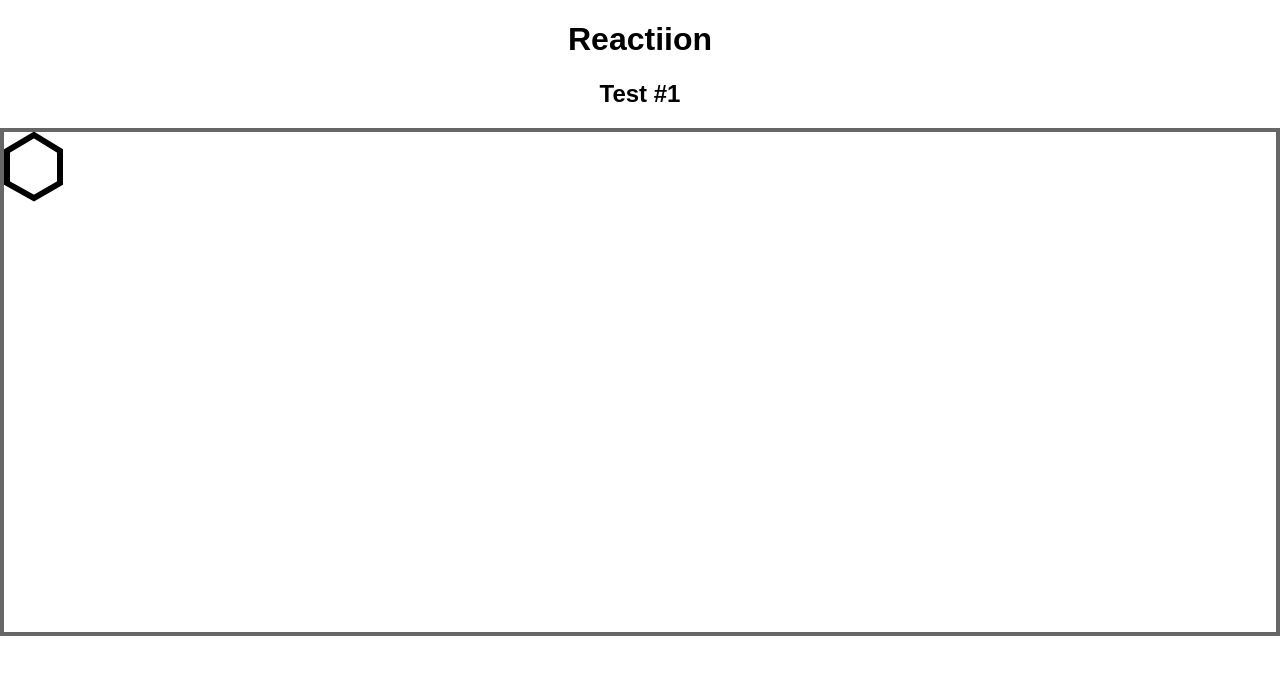
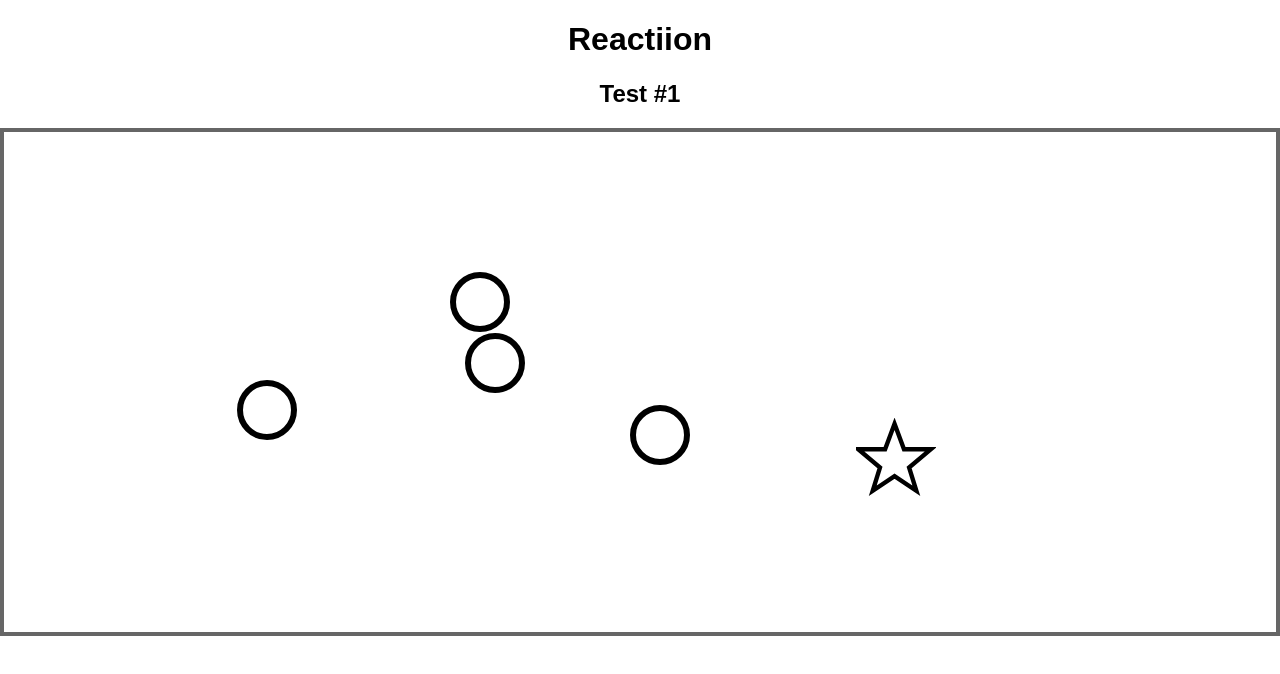
Before and after one commit to olefrank/reaction, a React (Create React App) app: page / in a window 1280 px wide. Both pictures are taken after a click on the button "Start". Shown: the top 674 px of the page. Built offline with nearby package versions, Linux system fonts and the light colour scheme.

Commit message:
Generate x random elements in test Place inside Test area WIP: collision test with other elements

```diff
--- a/src/components/App/App.js
+++ b/src/components/App/App.js
@@ -47,7 +47,7 @@ class App extends Component {
 
     switch (name) {
       case "test":
-        return <Component id={id} addResult={this.addResult} />;
+        return <Component id={id} addResult={this.addResult} numElements={5} />;
       case "welcome":
         return (
           <Component
--- a/src/components/Elements/Elements.js
+++ b/src/components/Elements/Elements.js
@@ -4,8 +4,4 @@ import Star from "./Star";
 import Pentagon from "./Pentagon";
 import Hexagon from "./Hexagon";
 
-export { Circle };
-export { Square };
-export { Star };
-export { Pentagon };
-export { Hexagon };
+export const elements = [Circle, Square, Star, Pentagon, Hexagon];
--- a/src/components/Test/Test.jsx
+++ b/src/components/Test/Test.jsx
@@ -1,29 +1,46 @@
 import React from "react";
 import PropTypes from "prop-types";
-import { Circle, Square, Star, Hexagon, Pentagon } from "../Elements/Elements";
-
+import { getTestElements, getElementPositions } from "./TestUtils";
 import "./Test.css";
 
-const elements = [Circle, Square, Star, Pentagon, Hexagon];
 class Test extends React.Component {
   constructor(props) {
     super(props);
     this.state = {
-      time: performance.now()
+      time: performance.now(),
+      elements: [],
+      positions: []
     };
+  }
+
+  componentDidMount() {
+    const { numElements } = this.props;
+    const container = this.div.getBoundingClientRect();
+
+    //generate elements
+    const elements = getTestElements(numElements);
+    const positions = getElementPositions(container, elements, {
+      width: 100,
+      height: 100
+    });
+
+    this.setState({ elements, positions });
   }
 
   render() {
     const { id } = this.props;
-
-    // choose random element
-    const Element = elements[4];
+    const { elements, positions } = this.state;
 
     return (
       <div className="Test">
         <h2>Test #{id}</h2>
-        <div className="Test__area">
-          <Element onClick={correct => this.handleElementClick(correct)} />
+        <div
+          className="Test__area"
+          ref={div => {
+            this.div = div;
+          }}
+        >
+          {this.renderElements(elements, positions)}
         </div>
       </div>
     );
@@ -47,12 +64,28 @@ class Test extends React.Component {
       onNext();
     }
   };
+
+  renderElements = (elements, positions) => {
+    return elements.map((Element, i) => {
+      const position = positions.shift();
+      return (
+        <Element
+          key={i}
+          correct={i === 0}
+          onClick={correct => this.handleElementClick(correct)}
+          x={position.x}
+          y={position.y}
+        />
+      );
+    });
+  };
 }
 
 Test.propTypes = {
   onNext: PropTypes.func.isRequired,
   id: PropTypes.number.isRequired,
-  addResult: PropTypes.func.isRequired
+  addResult: PropTypes.func.isRequired,
+  numElements: PropTypes.number.isRequired
 };
 
 export default Test;
--- /dev/null
+++ b/src/components/Test/TestUtils.js
@@ -0,0 +1,80 @@
+import { getRandomNumber, getRandomNumberNotThis } from "../../utils";
+import { elements as allElements } from "../Elements/Elements";
+
+/**
+ * Generate list of shapes to use in this test
+ * @param {number} numElements number of shapes to create
+ */
+export const getTestElements = (numElements = 5) => {
+  const elements = [];
+  const maxIndex = allElements.length - 1;
+
+  // get correct shape
+  const correctIndex = getRandomNumberNotThis(maxIndex);
+  const correct = allElements[correctIndex];
+  elements.push(correct);
+  numElements -= 1;
+
+  // get other shapes
+  let randomIndex;
+  for (let i = 0; i < numElements; i++) {
+    randomIndex = getRandomNumberNotThis(maxIndex, correctIndex);
+    const el = allElements[randomIndex];
+    elements.push(el);
+  }
+  return elements;
+};
+
+export const getElementPositions = (container, elements, dimensions) => {
+  const positions = [];
+
+  elements.forEach(el => {
+    const position = calcElementPosition(container, positions, dimensions);
+    positions.push(position);
+  });
+  return positions;
+};
+
+const calcElementPosition = (container, positions, dimensions) => {
+  const { width, height } = dimensions;
+  let x, y, a, b, found;
+
+  // max values relative to container
+  const maxLeft = container.width - width;
+  const maxTop = container.height - height;
+
+  // generate random position inside container
+  x = getRandomNumber(maxLeft);
+  y = getRandomNumber(maxTop);
+
+  // create position
+  a = { x, y, width, height };
+
+  // test collision with other elements
+  positions.forEach(pos => {
+    b = { ...pos };
+
+    while (!found) {
+      // test collision
+      if (!isCollision(a, b)) {
+        found = true;
+      } else {
+        // generate random position inside container
+        a.x = getRandomNumber(maxLeft);
+        a.y = getRandomNumber(maxTop);
+      }
+    }
+  });
+
+  return a;
+};
+
+// not working
+const isCollision = (a, b) => {
+  return !(
+    a.y + a.height < b.y ||
+    a.y > b.y + b.height ||
+    a.x + a.width < b.x ||
+    a.x > b.x + b.width
+  );
+};
--- /dev/null
+++ b/src/utils/index.js
@@ -0,0 +1,35 @@
+/**
+ * Round number to two decimals
+ * @param {number} number
+ */
+export const roundDecimals = number => {
+  const rounded = Math.round(number * 100) / 100;
+  return parseFloat(rounded).toFixed(2);
+};
+
+/**
+ * Get random number between min and max
+ * @param {number} max
+ * @param {number} min (default = 0)
+ */
+export const getRandomNumber = (max, min = 0) => {
+  return Math.floor(Math.random() * (max - min + 1) + min);
+};
+
+/**
+ * Gets random number between 0 and max but not a certain one (if specified)
+ * @param {number} max
+ * @param {number} notThis if specified don't return this number
+ */
+export const getRandomNumberNotThis = (max, notThis) => {
+  let found = false;
+  let random;
+
+  while (!found) {
+    random = getRandomNumber(max);
+    if (random !== notThis) {
+      found = true;
+    }
+  }
+  return random;
+};
```
Also changed, not shown: backlog.txt, 1 other file (tests, documents, lock files or other folders).
